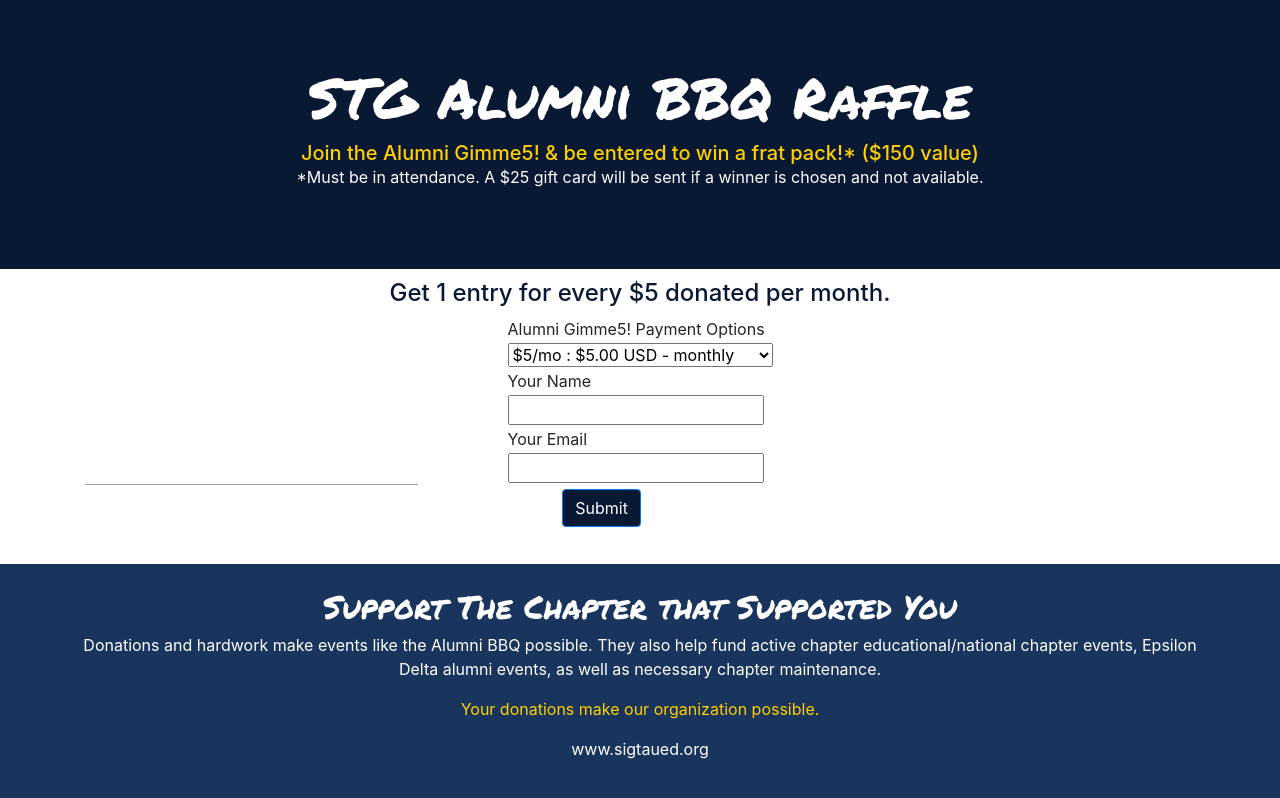
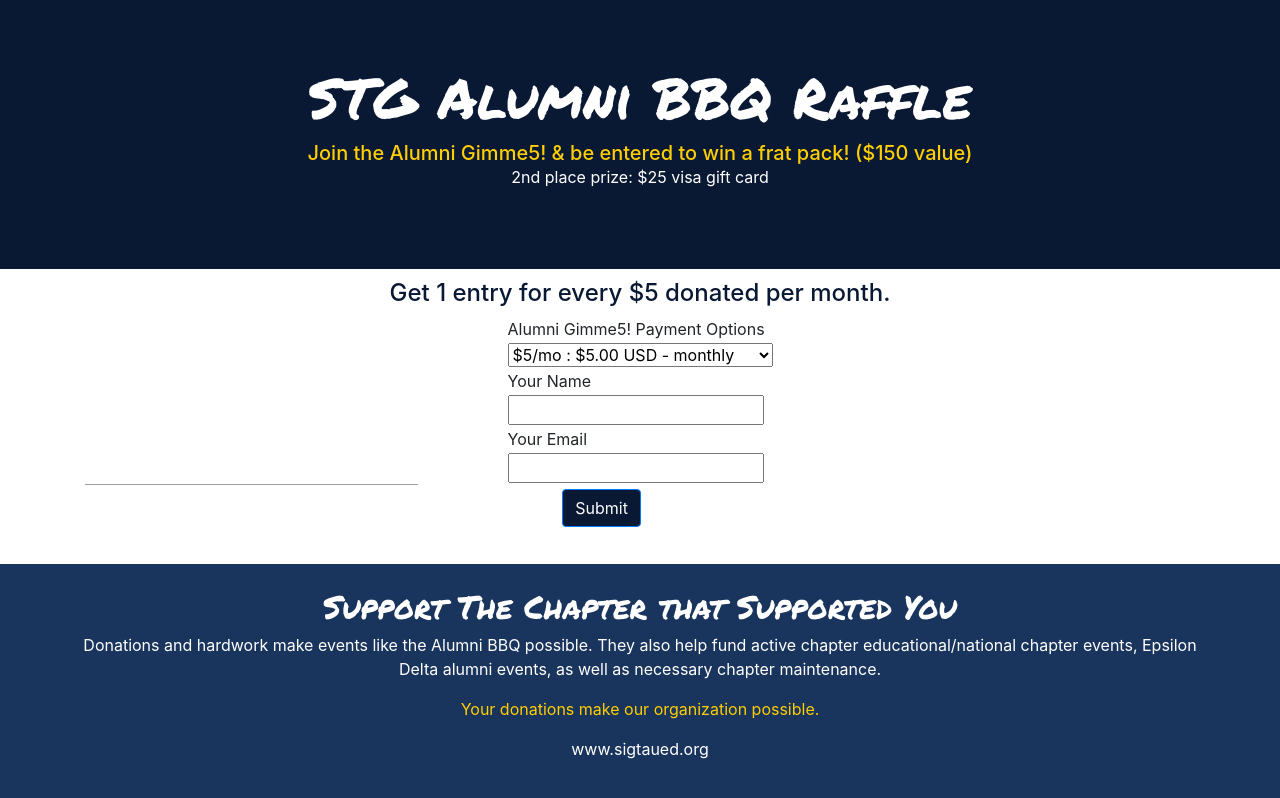
Before and after one commit to mattylaw192/STGGimme5, a plain HTML site: page index.html in a window 1280 px wide. Drawn offline with nearby package versions, Linux system fonts and the light colour scheme; grey boxes are pictures that could not be loaded.

Commit message:
Updated prize

```diff
--- a/index.html
+++ b/index.html
@@ -53,9 +53,9 @@
             STG Alumni BBQ Raffle
           </h1>
           <h5 id="headerSubText">
-            Join the Alumni Gimme5! & be entered to win a frat pack!* ($150 value)
+            Join the Alumni Gimme5! & be entered to win a frat pack! ($150 value)
           </h5>
-          <p id="rules">*Must be in attendance. A $25 gift card will be sent if a winner is chosen and not available.</p>
+          <p id="rules">2nd place prize: $25 visa gift card</p>
         </div>
       </div>
     </div>
```
